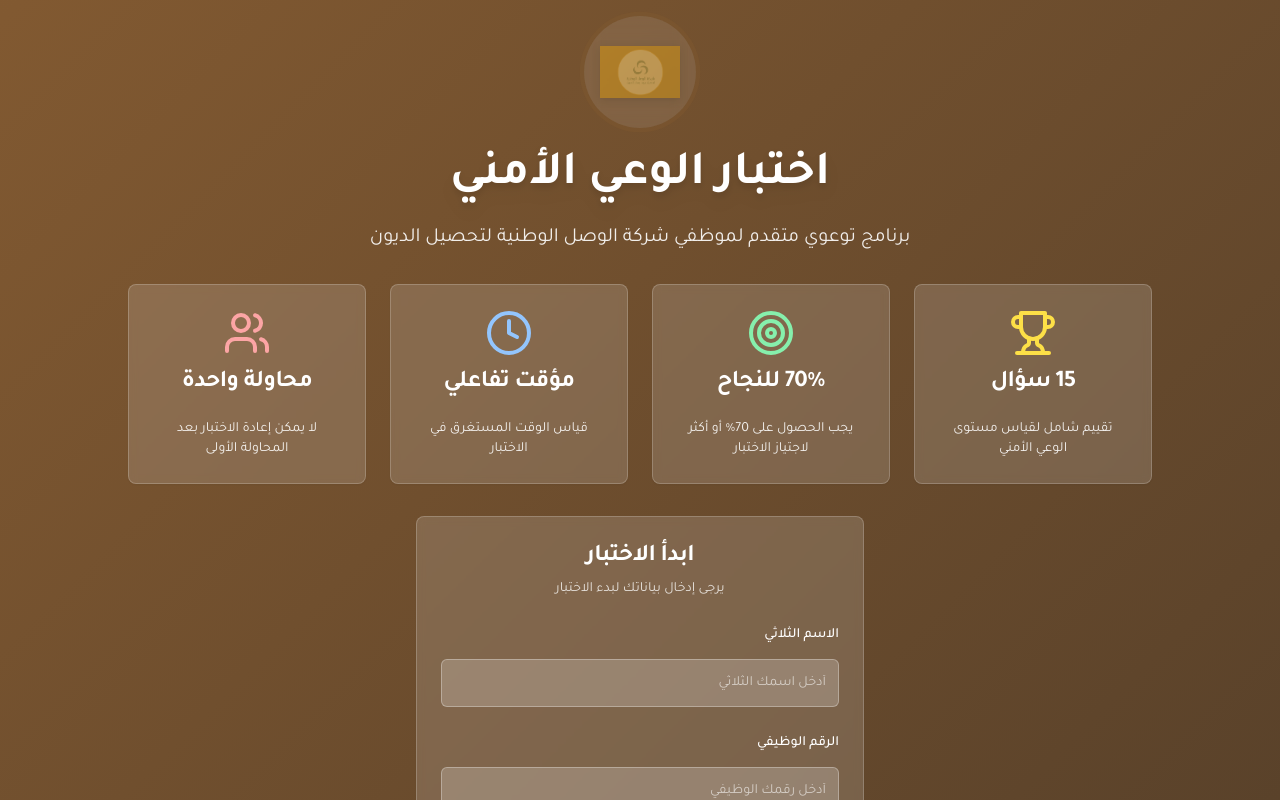
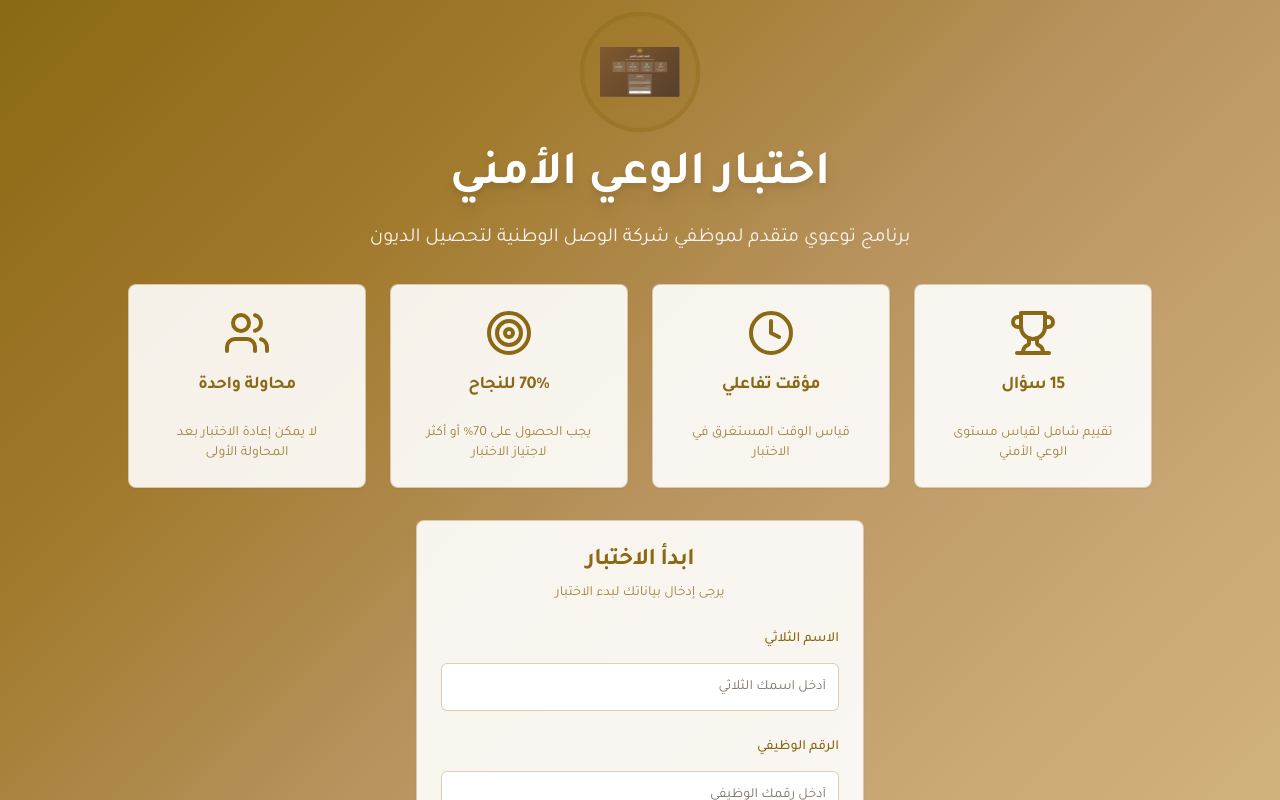
Before and after one commit to slmiksa/data-guard-challenge, a React (Vite) app: page / in a window 1280 px wide. Shown: the top 800 px of the page. Built offline with nearby package versions, Linux system fonts and the light colour scheme.

Commit message:
Fix: Adjust styling and colors
The user reported that the styling was not as expected, with the background being brown instead of white and the highlights being gold. This commit addresses these issues by adjusting the CSS to reflect the correct color scheme.

```diff
--- a/src/index.css
+++ b/src/index.css
@@ -6,7 +6,7 @@
 
 @layer base {
   :root {
-    --background: 30 15% 95%;
+    --background: 0 0% 100%;
     --foreground: 30 15% 15%;
     --card: 0 0% 100%;
     --card-foreground: 30 15% 15%;
@@ -23,7 +23,7 @@
     --destructive: 0 62% 45%;
     --destructive-foreground: 0 0% 98%;
     --border: 30 20% 80%;
-    --input: 30 20% 85%;
+    --input: 0 0% 95%;
     --ring: 30 45% 35%;
     --radius: 0.5rem;
     --chart-1: 30 45% 35%;
@@ -45,14 +45,14 @@
   }
 }
 
-/* Brown gradient background */
+/* Brown gradient background for main pages */
 .brown-gradient {
-  background: linear-gradient(135deg, hsl(30, 45%, 35%) 0%, hsl(30, 35%, 25%) 100%);
+  background: linear-gradient(135deg, #8B6914 0%, #A0782A 25%, #B8935E 50%, #C9A876 75%, #D4B883 100%);
 }
 
 /* Light brown gradient for cards */
 .light-brown-gradient {
-  background: linear-gradient(135deg, hsl(30, 35%, 75%) 0%, hsl(30, 25%, 65%) 100%);
+  background: linear-gradient(135deg, rgba(139, 105, 20, 0.2) 0%, rgba(160, 120, 42, 0.2) 100%);
 }
 
 /* Custom scrollbar */
@@ -61,25 +61,25 @@
 }
 
 ::-webkit-scrollbar-track {
-  background: hsla(30, 45%, 35%, 0.1);
+  background: rgba(139, 105, 20, 0.1);
 }
 
 ::-webkit-scrollbar-thumb {
-  background: hsla(30, 45%, 35%, 0.5);
+  background: rgba(139, 105, 20, 0.5);
   border-radius: 4px;
 }
 
 ::-webkit-scrollbar-thumb:hover {
-  background: hsla(30, 45%, 35%, 0.7);
+  background: rgba(139, 105, 20, 0.7);
 }
 
 /* Animations */
 @keyframes pulse-brown {
   0%, 100% {
-    box-shadow: 0 0 0 0 hsla(30, 45%, 35%, 0.7);
+    box-shadow: 0 0 0 0 rgba(139, 105, 20, 0.7);
   }
   70% {
-    box-shadow: 0 0 0 10px hsla(30, 45%, 35%, 0);
+    box-shadow: 0 0 0 10px rgba(139, 105, 20, 0);
   }
 }
 
@@ -94,7 +94,7 @@
 
 .interactive-card:hover {
   transform: translateY(-5px);
-  box-shadow: 0 10px 25px hsla(30, 45%, 35%, 0.2);
+  box-shadow: 0 10px 25px rgba(139, 105, 20, 0.2);
 }
 
 .interactive-button {
@@ -125,13 +125,13 @@
 
 /* Logo styling */
 .logo-container {
-  background: rgba(255, 255, 255, 0.1);
+  background: rgba(139, 105, 20, 0.1);
   backdrop-filter: blur(10px);
   border-radius: 50%;
   padding: 1rem;
-  box-shadow: 0 4px 20px rgba(0, 0, 0, 0.1);
+  box-shadow: 0 4px 20px rgba(139, 105, 20, 0.1);
 }
 
 .logo-image {
-  filter: drop-shadow(0 2px 4px rgba(0, 0, 0, 0.1));
+  filter: drop-shadow(0 2px 4px rgba(139, 105, 20, 0.1));
 }
--- a/src/pages/Index.tsx
+++ b/src/pages/Index.tsx
@@ -81,7 +81,7 @@ const Index = () => {
           <div className="flex justify-center">
             <div className="logo-container animate-pulse-brown">
               <img
-                src="/lovable-uploads/dfff4da4-873f-4b05-9e34-0a05daeb9091.png"
+                src="/lovable-uploads/2ffb2884-50d2-4c54-855b-7a9eb87200b9.png"
                 alt="شعار الوصل"
                 className="h-20 w-20 object-contain logo-image"
               />
@@ -97,49 +97,49 @@ const Index = () => {
 
         {/* Features */}
         <div className="grid md:grid-cols-4 gap-6">
-          <Card className="bg-white/15 backdrop-blur-sm border-white/20 interactive-card">
+          <Card className="bg-white/90 backdrop-blur-sm border-[#8B6914]/30 interactive-card">
             <CardHeader className="text-center">
-              <Trophy className="h-12 w-12 text-yellow-300 mx-auto mb-2" />
-              <CardTitle className="text-white">15 سؤال</CardTitle>
+              <Trophy className="h-12 w-12 text-[#8B6914] mx-auto mb-2" />
+              <CardTitle className="text-[#8B6914] text-lg">15 سؤال</CardTitle>
             </CardHeader>
             <CardContent>
-              <p className="text-white/90 text-center text-sm">
+              <p className="text-[#8B6914]/80 text-center text-sm">
                 تقييم شامل لقياس مستوى الوعي الأمني
               </p>
             </CardContent>
           </Card>
 
-          <Card className="bg-white/15 backdrop-blur-sm border-white/20 interactive-card">
+          <Card className="bg-white/90 backdrop-blur-sm border-[#8B6914]/30 interactive-card">
             <CardHeader className="text-center">
-              <Target className="h-12 w-12 text-green-300 mx-auto mb-2" />
-              <CardTitle className="text-white">70% للنجاح</CardTitle>
+              <Clock className="h-12 w-12 text-[#8B6914] mx-auto mb-2" />
+              <CardTitle className="text-[#8B6914] text-lg">مؤقت تفاعلي</CardTitle>
             </CardHeader>
             <CardContent>
-              <p className="text-white/90 text-center text-sm">
+              <p className="text-[#8B6914]/80 text-center text-sm">
+                قياس الوقت المستغرق في الاختبار
+              </p>
+            </CardContent>
+          </Card>
+
+          <Card className="bg-white/90 backdrop-blur-sm border-[#8B6914]/30 interactive-card">
+            <CardHeader className="text-center">
+              <Target className="h-12 w-12 text-[#8B6914] mx-auto mb-2" />
+              <CardTitle className="text-[#8B6914] text-lg">70% للنجاح</CardTitle>
+            </CardHeader>
+            <CardContent>
+              <p className="text-[#8B6914]/80 text-center text-sm">
                 يجب الحصول على 70% أو أكثر لاجتياز الاختبار
               </p>
             </CardContent>
           </Card>
 
-          <Card className="bg-white/15 backdrop-blur-sm border-white/20 interactive-card">
+          <Card className="bg-white/90 backdrop-blur-sm border-[#8B6914]/30 interactive-card">
             <CardHeader className="text-center">
-              <Clock className="h-12 w-12 text-blue-300 mx-auto mb-2" />
-              <CardTitle className="text-white">مؤقت تفاعلي</CardTitle>
+              <Users className="h-12 w-12 text-[#8B6914] mx-auto mb-2" />
+              <CardTitle className="text-[#8B6914] text-lg">محاولة واحدة</CardTitle>
             </CardHeader>
             <CardContent>
-              <p className="text-white/90 text-center text-sm">
-                قياس الوقت المستغرق في الاختبار
-              </p>
-            </CardContent>
-          </Card>
-
-          <Card className="bg-white/15 backdrop-blur-sm border-white/20 interactive-card">
-            <CardHeader className="text-center">
-              <Users className="h-12 w-12 text-red-300 mx-auto mb-2" />
-              <CardTitle className="text-white">محاولة واحدة</CardTitle>
-            </CardHeader>
-            <CardContent>
-              <p className="text-white/90 text-center text-sm">
+              <p className="text-[#8B6914]/80 text-center text-sm">
                 لا يمكن إعادة الاختبار بعد المحاولة الأولى
               </p>
             </CardContent>
@@ -147,38 +147,38 @@ const Index = () => {
         </div>
 
         {/* Start Quiz Form */}
-        <Card className="bg-white/15 backdrop-blur-sm border-white/20 max-w-md mx-auto interactive-card">
+        <Card className="bg-white/90 backdrop-blur-sm border-[#8B6914]/30 max-w-md mx-auto interactive-card">
           <CardHeader className="text-center">
-            <CardTitle className="text-white text-2xl">ابدأ الاختبار</CardTitle>
-            <CardDescription className="text-white/80">
+            <CardTitle className="text-[#8B6914] text-2xl">ابدأ الاختبار</CardTitle>
+            <CardDescription className="text-[#8B6914]/80">
               يرجى إدخال بياناتك لبدء الاختبار
             </CardDescription>
           </CardHeader>
           <CardContent className="space-y-6">
             <div className="space-y-3">
-              <Label htmlFor="name" className="text-white font-medium">الاسم الثلاثي</Label>
+              <Label htmlFor="name" className="text-[#8B6914] font-medium">الاسم الثلاثي</Label>
               <Input
                 id="name"
                 value={employeeName}
                 onChange={(e) => setEmployeeName(e.target.value)}
                 placeholder="أدخل اسمك الثلاثي"
-                className="bg-white/20 border-white/30 text-white placeholder:text-white/60 h-12 text-lg"
+                className="border-[#8B6914]/30 focus:border-[#8B6914] focus:ring-[#8B6914] h-12 text-lg"
               />
             </div>
             <div className="space-y-3">
-              <Label htmlFor="employeeId" className="text-white font-medium">الرقم الوظيفي</Label>
+              <Label htmlFor="employeeId" className="text-[#8B6914] font-medium">الرقم الوظيفي</Label>
               <Input
                 id="employeeId"
                 value={employeeId}
                 onChange={(e) => setEmployeeId(e.target.value)}
                 placeholder="أدخل رقمك الوظيفي"
-                className="bg-white/20 border-white/30 text-white placeholder:text-white/60 h-12 text-lg"
+                className="border-[#8B6914]/30 focus:border-[#8B6914] focus:ring-[#8B6914] h-12 text-lg"
               />
             </div>
             <Button
               onClick={handleStartQuiz}
               disabled={isLoading}
-              className="w-full bg-white text-primary hover:bg-white/90 interactive-button h-12 text-lg font-medium"
+              className="w-full bg-[#8B6914] text-white hover:bg-[#8B6914]/90 interactive-button h-12 text-lg font-medium"
             >
               {isLoading ? "جاري التحقق..." : "بدء الاختبار"}
             </Button>
```
Also changed, not shown: public/lovable-uploads/2ffb2884-50d2-4c54-855b-7a9eb87200b9.png (added).
